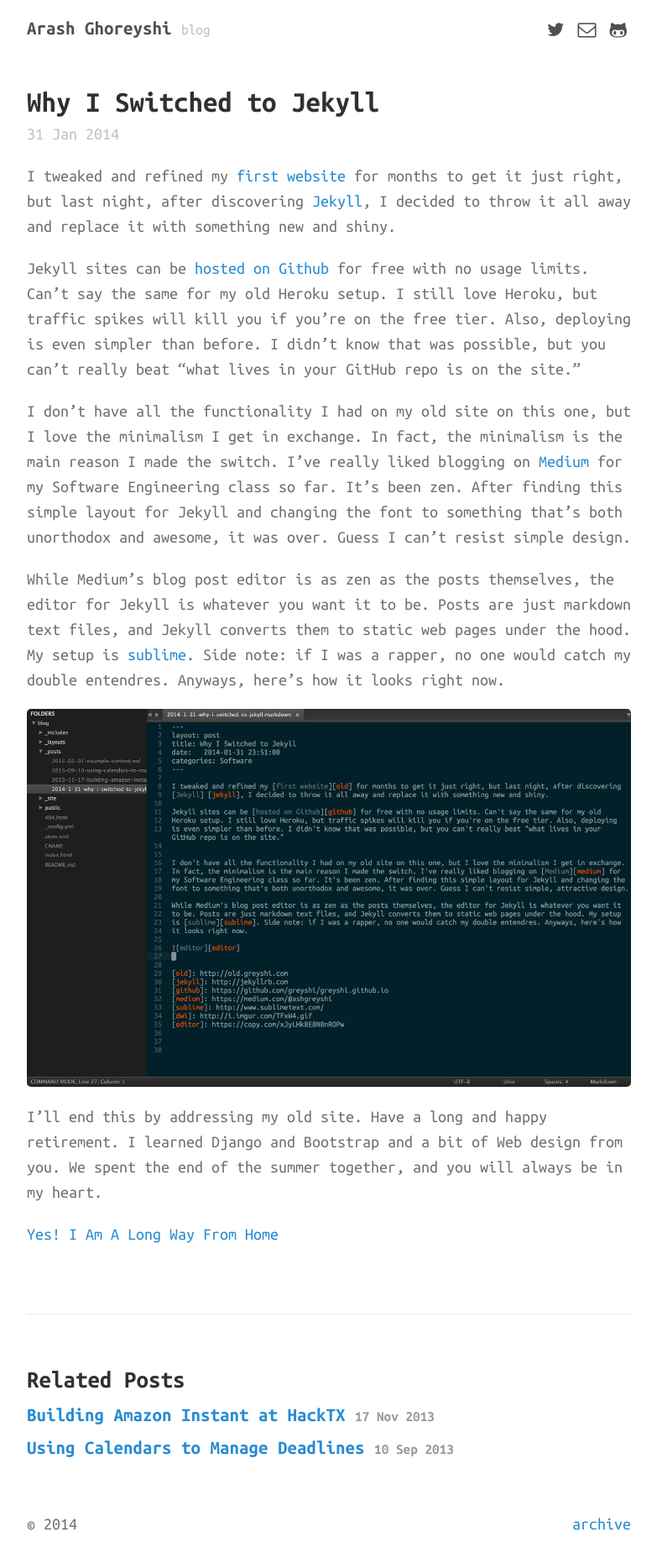
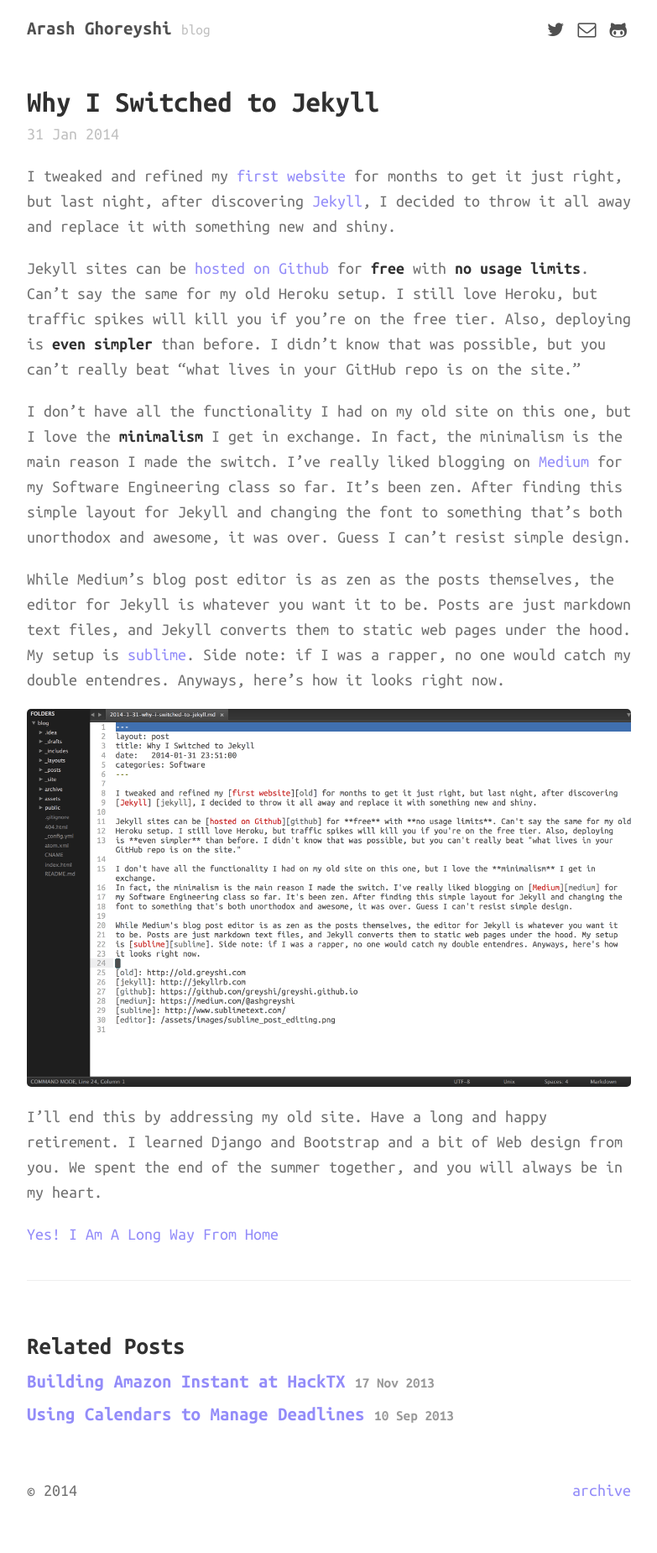
Before and after one commit to greyshi/greyshi.github.io, a Jekyll site: the page built from _posts/2014-1-31-why-i-switched-to-jekyll.md, in a window 1280 px wide. Shown: the whole page at 84% size, without its empty margins (248-1031 px from the left). Built offline with Jekyll 4.4.1, drawn with Linux system fonts in a browser that asks for light colours; nearby versions of some CDN libraries; Markdown is read by kramdown in place of the engine named in the settings; after the commit the page ends 1809 px from its top, so only the background shows below that.

Commit message:
Make links purple and make some minor layout changes
Also fixed some typos

```diff
--- a/_includes/head.html
+++ b/_includes/head.html
@@ -1,6 +1,6 @@
 <head>
   <link href="http://gmpg.org/xfn/11" rel="profile">
-  <link href='http://fonts.googleapis.com/css?family=Ubuntu+Mono:400,700,400italic' rel='stylesheet' type='text/css'>
+  <link href='http://fonts.googleapis.com/css?family=Ubuntu+Mono:400,700' rel='stylesheet' type='text/css'>
 
   <meta http-equiv="content-type" content="text/html; charset=utf-8">
 
--- a/_posts/2014-1-31-why-i-switched-to-jekyll.md
+++ b/_posts/2014-1-31-why-i-switched-to-jekyll.md
@@ -8,11 +8,11 @@
 I tweaked and refined my [first website][old] for months to get it just right, but last night, after discovering
 [Jekyll] [jekyll], I decided to throw it all away and replace it with something new and shiny.
 
-Jekyll sites can be [hosted on Github][github] for free with no usage limits. Can't say the same for my old
+Jekyll sites can be [hosted on Github][github] for **free** with **no usage limits**. Can't say the same for my old
 Heroku setup. I still love Heroku, but traffic spikes will kill you if you're on the free tier. Also, deploying
-is even simpler than before. I didn't know that was possible, but you can't really beat "what lives in your GitHub repo is on the site."
+is **even simpler** than before. I didn't know that was possible, but you can't really beat "what lives in your GitHub repo is on the site."
 
-I don't have all the functionality I had on my old site on this one, but I love the minimalism I get in exchange.
+I don't have all the functionality I had on my old site on this one, but I love the **minimalism** I get in exchange.
 In fact, the minimalism is the main reason I made the switch. I've really liked blogging on [Medium][medium] for
 my Software Engineering class so far. It's been zen. After finding this simple layout for Jekyll and changing the
 font to something that's both unorthodox and awesome, it was over. Guess I can't resist simple design.
--- a/public/css/poole.css
+++ b/public/css/poole.css
@@ -68,7 +68,7 @@
 
 /* No `:visited` state is required by default (browsers will use `a`) */
 a {
-  color: #268bd2;
+  color: #938cf9;
   text-decoration: none;
 }
 /* `:focus` is linked to `:hover` for basic accessibility */
@@ -304,7 +304,7 @@
 
 .page,
 .post {
-  margin-bottom: 4em;
+  margin-bottom: 2em;
 }
 
 /* Blog post or page title */
@@ -344,7 +344,7 @@
   color: #999;
 }
 .related-posts li a:hover {
-  color: #268bd2;
+  color: #938cf9;
   text-decoration: none;
 }
 .related-posts li a:hover small {
```
Also changed, not shown: _posts/2013-11-17-building-amazon-instant-at-hacktx.md (+4 -4 lines), assets/images/sublime_post_editing.png.
